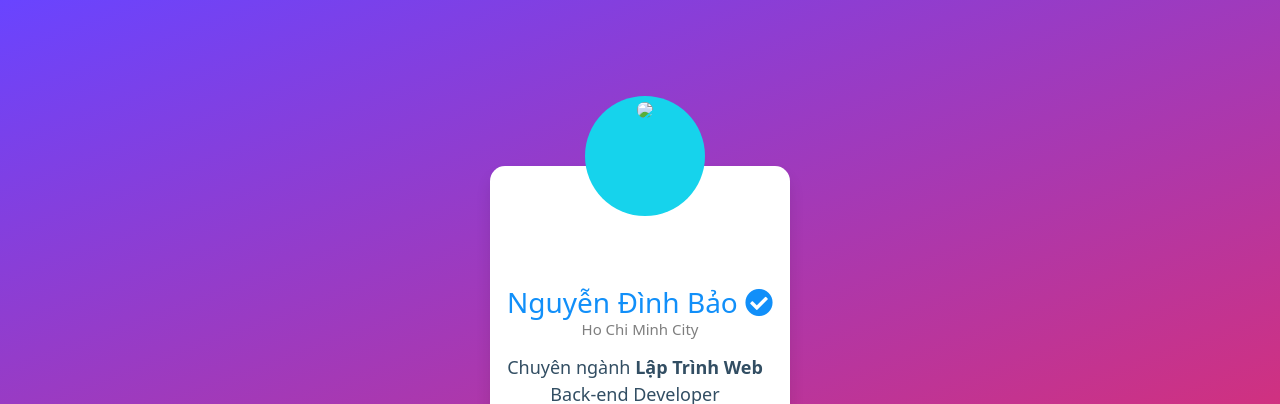
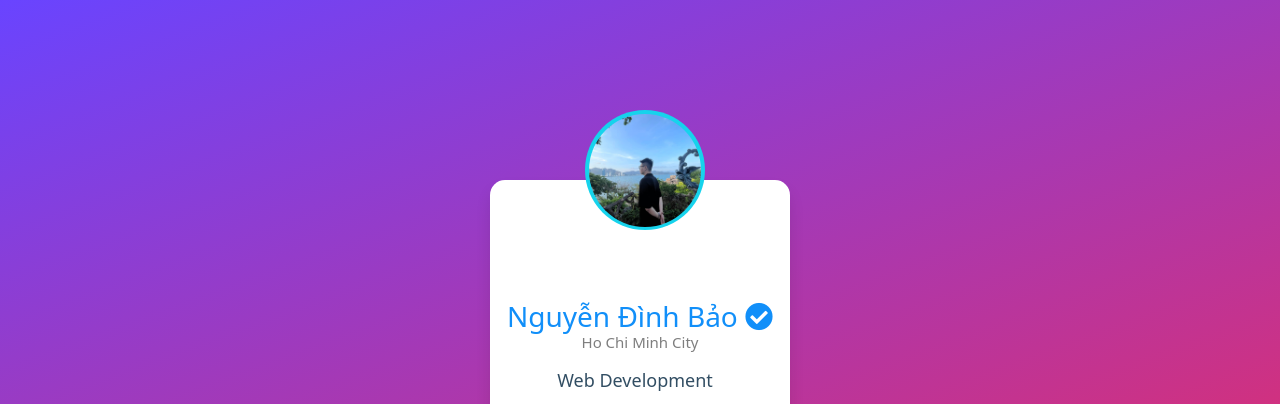
Before and after one commit to NguyenDinhBao12312/Profile-Card, a plain HTML site: page index.html in a window 1280 px wide. Shown: the top 404 px of the page. Drawn offline with nearby package versions, Linux system fonts and the light colour scheme.

Commit message:
Update index.html

```diff
--- a/index.html
+++ b/index.html
@@ -17,7 +17,7 @@
             <div class="wrapper">
                 <!--Avatar-->
                 <div class="img-logo">
-                    <img src="./image/">
+                    <img alt="#" src="image/344354486_722860436289852_5633215576106500647_n.jpg"/>
                 </div>
                 <!--Phần giới thiệu-->
                 <div class="name">
@@ -26,8 +26,7 @@
                     </h3>
                 </div>
                 <div class="text-tx">
-                    <p>Chuyên ngành <b>Lập Trình Web</b><br>
-                        Back-end Developer</p>
+                        Web Development</p>
                 </div>
                 <div class="meta">
                     <!--Link web facebook-->
@@ -49,7 +48,7 @@
                         <div class="tooltip">
                             Github
                         </div>
-                        <a href="https://github.com/NguyenDinhBao12312" target="_blank"><i class="fab fa-github"></i></a>
+                        <a href="https://github.com/" target="_blank"><i class="fab fa-github"></i></a>
                     </div>
                     <!--Link youtube-->
                     <div class="icon youtube">
```
